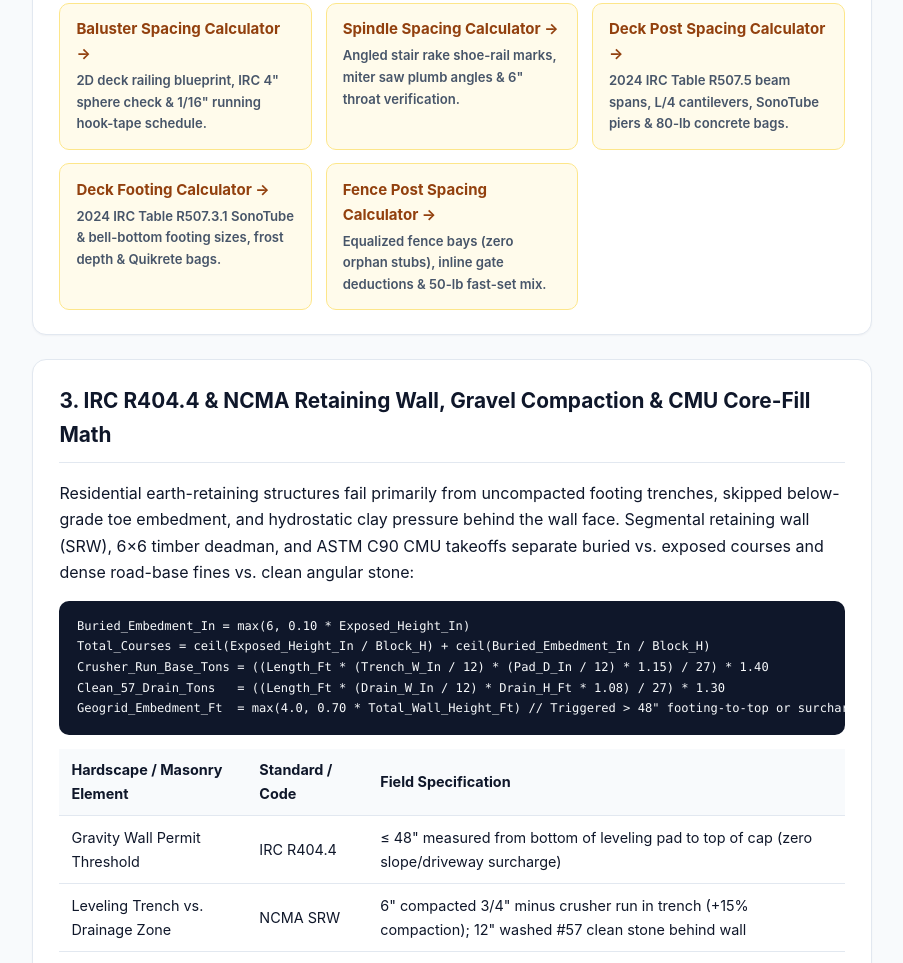
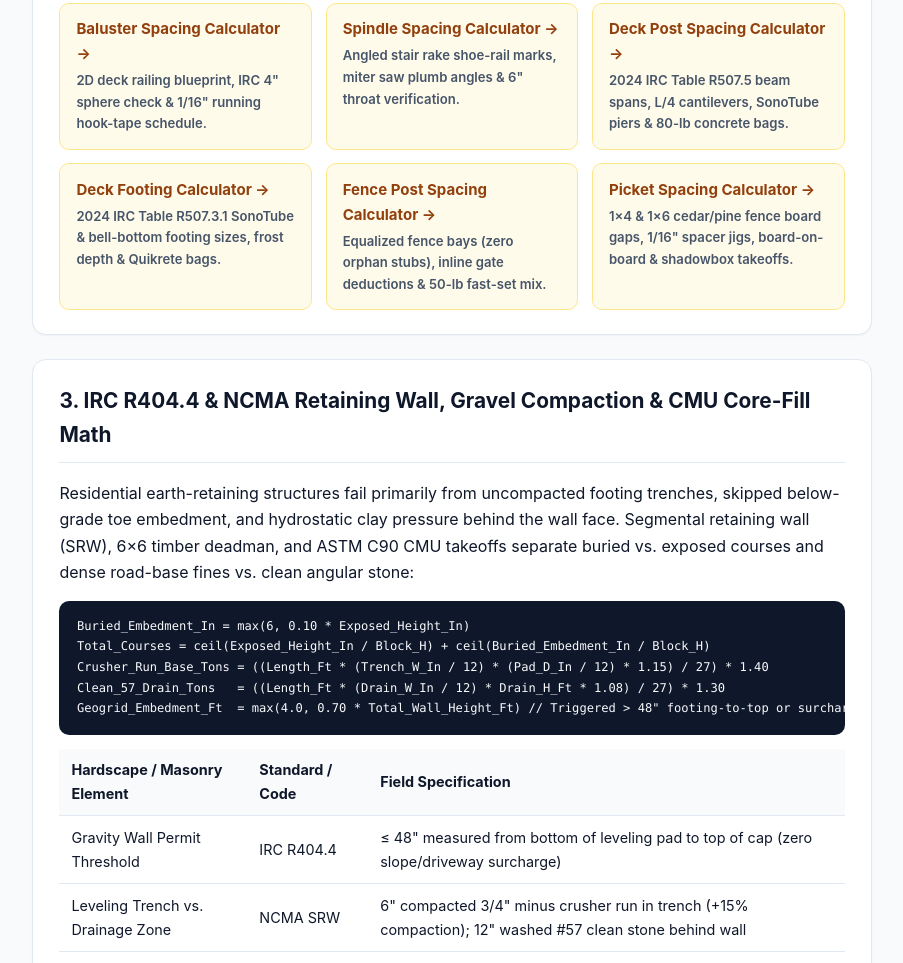
Before and after one commit to kaiyilu/building-layout-math, a website: page index.html in a window 1280 px wide. Shown: the part 2206-3169 px from the top of the page, without its empty margins (188-1091 px from the left). Drawn offline with Linux system fonts and the light colour scheme.

Commit message:
docs: add picket spacing calculator reference link

```diff
--- a/index.html
+++ b/index.html
@@ -303,6 +303,10 @@ Spindle_Sloped_Footprint = Baluster_Width / cos(theta)</code></pre>
           <strong>Fence Post Spacing Calculator &rarr;</strong>
           <span>Equalized fence bays (zero orphan stubs), inline gate deductions &amp; 50-lb fast-set mix.</span>
         </a>
+        <a class="tool-card" href="https://balusterspacingcalculator.com/picket-spacing-calculator/">
+          <strong>Picket Spacing Calculator &rarr;</strong>
+          <span>1&times;4 &amp; 1&times;6 cedar/pine fence board gaps, 1/16" spacer jigs, board-on-board &amp; shadowbox takeoffs.</span>
+        </a>
       </div>
     </section>
 
```
Also changed, not shown: README.md.
